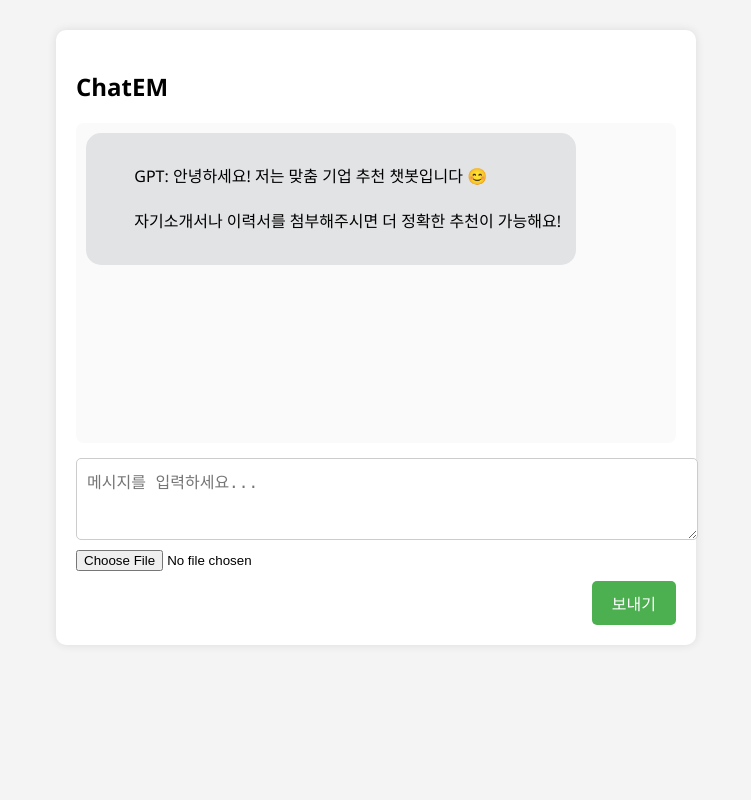
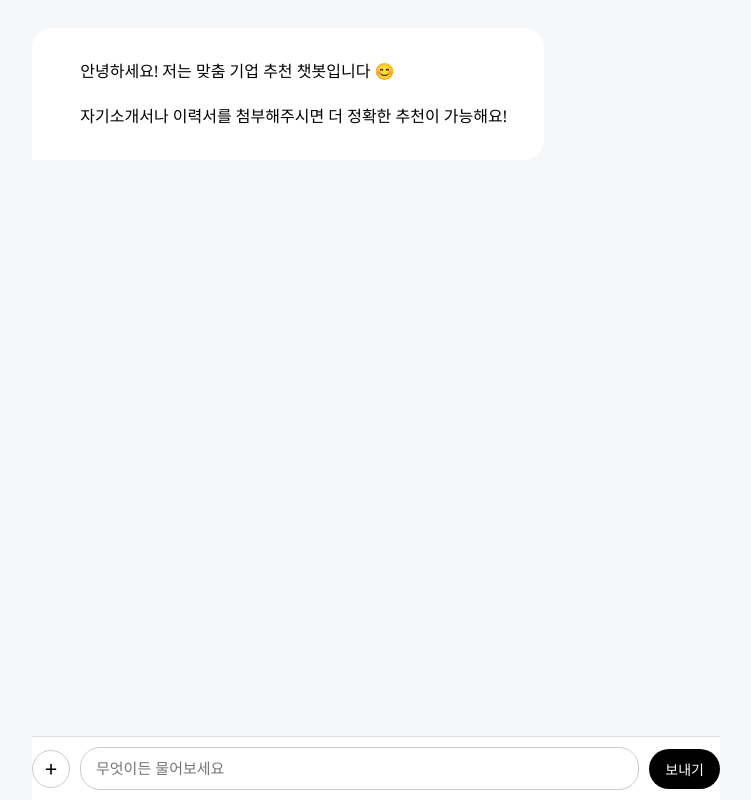
Before and after one commit to ITEAA/ChatEM.gpt, a Flask app: page / in a window 1280 px wide. Shown: the whole page, without its empty margins (264-1015 px from the left). Run offline with Flask 3, Linux system fonts and the light colour scheme.

Commit message:
Update index.html

```diff
--- a/templates/index.html
+++ b/templates/index.html
@@ -5,111 +5,117 @@
   <title>ChatEM</title>
   <style>
     body {
+      margin: 0;
+      padding: 0;
+      background-color: #f6f7f9;
       font-family: 'Segoe UI', sans-serif;
-      background-color: #f4f4f4;
-      margin: 0;
-      padding: 30px 0;
       display: flex;
       justify-content: center;
     }
 
     #chatContainer {
       width: 100%;
-      max-width: 600px;
-      background: white;
-      border-radius: 10px;
-      padding: 20px;
-      box-shadow: 0 0 10px rgba(0,0,0,0.1);
+      max-width: 720px;
       display: flex;
       flex-direction: column;
+      height: 100vh;
+      padding: 0 16px;
+      box-sizing: border-box;
     }
 
     #chatBox {
-      display: flex;
-      flex-direction: column;
-      gap: 10px;
-      padding: 10px;
-      background: #fafafa;
-      border-radius: 8px;
-      min-height: 300px;
+      flex: 1;
+      margin-top: 20px;
       overflow-y: auto;
+      padding-bottom: 20px;
     }
 
     .message {
+      max-width: 70%;
+      margin: 8px 0;
       padding: 10px 15px;
-      border-radius: 15px;
-      max-width: 80%;
-      word-wrap: break-word;
+      border-radius: 20px;
+      line-height: 1.4;
       white-space: pre-wrap;
-      line-height: 1.4;
+      word-break: break-word;
     }
 
     .user {
-      background: #d1e7dd;
+      background-color: #dcf8c6;
       align-self: flex-end;
+      border-bottom-right-radius: 0;
     }
 
     .gpt {
-      background: #e2e3e5;
+      background-color: #ffffff;
       align-self: flex-start;
+      border-bottom-left-radius: 0;
     }
 
     #inputArea {
       display: flex;
-      flex-direction: column;
-      margin-top: 15px;
-      gap: 10px;
+      align-items: center;
+      padding: 10px 0;
+      border-top: 1px solid #ddd;
+      background-color: #fff;
+    }
+
+    #fileInput {
+      display: none;
+    }
+
+    .file-btn {
+      width: 36px;
+      height: 36px;
+      border: 1px solid #ccc;
+      border-radius: 50%;
+      background: none;
+      font-size: 22px;
+      line-height: 34px;
+      text-align: center;
+      margin-right: 10px;
+      cursor: pointer;
     }
 
     #userInput {
-      padding: 10px;
-      font-size: 16px;
-      border-radius: 5px;
+      flex: 1;
+      padding: 12px 15px;
+      font-size: 15px;
+      border-radius: 20px;
       border: 1px solid #ccc;
-      width: 100%;
-      resize: vertical;
-      min-height: 60px;
-    }
-
-    #fileInput {
-      border: none;
+      outline: none;
     }
 
     #sendBtn {
-      align-self: flex-end;
-      padding: 10px 20px;
-      font-size: 16px;
+      background-color: black;
+      color: white;
       border: none;
-      background-color: #4CAF50;
-      color: white;
-      border-radius: 5px;
+      padding: 10px 16px;
+      margin-left: 10px;
+      font-size: 14px;
+      border-radius: 20px;
       cursor: pointer;
     }
 
     #sendBtn:hover {
-      background-color: #45a049;
-    }
-
-    .filename {
-      font-size: 0.9em;
-      color: #555;
-      margin-left: 5px;
+      background-color: #333;
     }
   </style>
 </head>
 <body>
   <div id="chatContainer">
-    <h2>ChatEM</h2>
     <div id="chatBox">
+      <!-- 인삿말 -->
       <div class="message gpt">
-        GPT: 안녕하세요! 저는 맞춤 기업 추천 챗봇입니다 😊<br />
+        안녕하세요! 저는 맞춤 기업 추천 챗봇입니다 😊<br>
         자기소개서나 이력서를 첨부해주시면 더 정확한 추천이 가능해요!
       </div>
     </div>
 
     <div id="inputArea">
-      <textarea id="userInput" placeholder="메시지를 입력하세요..." onkeydown="handleKey(event)"></textarea>
+      <label class="file-btn" for="fileInput">+</label>
       <input type="file" id="fileInput" />
+      <input type="text" id="userInput" placeholder="무엇이든 물어보세요" onkeydown="handleKey(event)" />
       <button id="sendBtn" onclick="sendMessage()">보내기</button>
     </div>
   </div>
@@ -117,49 +123,41 @@
   <script>
     async function sendMessage() {
       const input = document.getElementById("userInput");
-      const fileInput = document.getElementById("fileInput");
       const chatBox = document.getElementById("chatBox");
       const message = input.value.trim();
-      const file = fileInput.files[0];
+      const file = document.getElementById("fileInput").files[0];
 
       if (!message && !file) return;
 
-      // 사용자 메시지 출력
       if (message) {
         const userDiv = document.createElement("div");
         userDiv.className = "message user";
-        userDiv.innerText = "You: " + message;
+        userDiv.innerText = message;
         chatBox.appendChild(userDiv);
       }
 
-      // 로딩 메시지 출력
-      const loadingDiv = document.createElement("div");
-      loadingDiv.className = "message gpt";
-      loadingDiv.innerText = "GPT가 응답 중입니다...";
-      chatBox.appendChild(loadingDiv);
+      const gptDiv = document.createElement("div");
+      gptDiv.className = "message gpt";
+      gptDiv.innerText = "GPT가 응답 중입니다...";
+      chatBox.appendChild(gptDiv);
 
-      // 서버 요청
+      input.value = "";
+      chatBox.scrollTop = chatBox.scrollHeight;
+
       const formData = new FormData();
-      formData.append("message", message);
-      if (file) {
-        formData.append("file", file);
-      }
+      if (message) formData.append("message", message);
+      if (file) formData.append("file", file);
 
       try {
         const response = await fetch("/chat", {
           method: "POST",
           body: formData
         });
-
         const data = await response.json();
-        loadingDiv.innerText = "GPT: " + data.reply;
-      } catch (error) {
-        loadingDiv.innerText = "GPT 오류 발생: " + error.message;
+        gptDiv.innerText = data.reply;
+      } catch (err) {
+        gptDiv.innerText = "GPT 오류 발생: " + err.message;
       }
-
-      // 입력 초기화
-      input.value = "";
-      fileInput.value = "";
 
       chatBox.scrollTop = chatBox.scrollHeight;
     }
```
